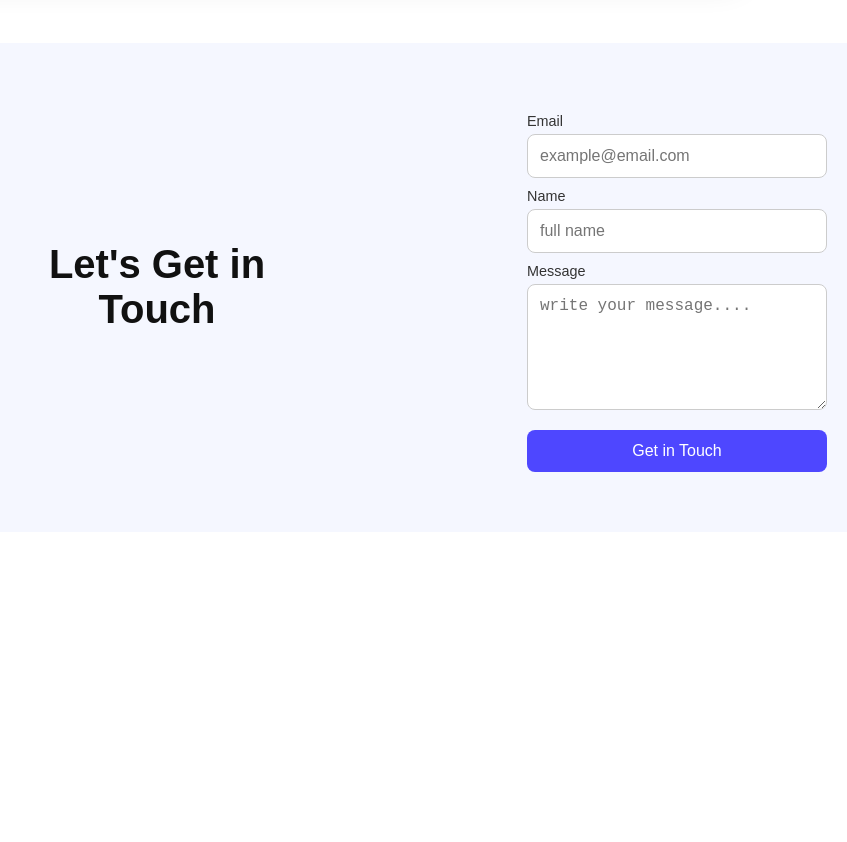
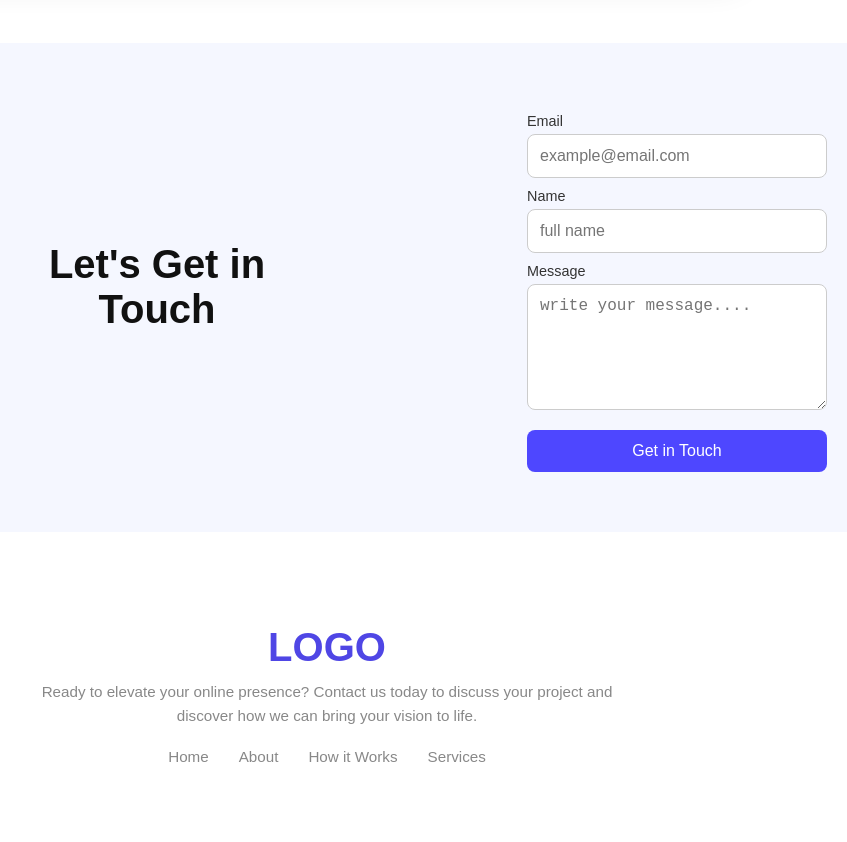
Before and after one commit to MohammedJobair/portfolio-assignment-submit, a plain HTML site: page index.html in a window 1280 px wide. Shown: the part 2586-3428 px from the top of the page, without its empty margins (433-1280 px from the left). Before the commit the page ends 3118 px from the top, so only its background shows below. Drawn offline with Linux system fonts and the light colour scheme.

Commit message:
added the html and css footer content

```diff
--- a/index.html
+++ b/index.html
@@ -111,6 +111,18 @@
     </form>
   </div>
 </section>
+<footer class="footer">
+  <h2 class="logo">LOGO</h2>
+  <p class="footer-text">
+    Ready to elevate your online presence? Contact us today to discuss your project and discover how we can bring your vision to life.
+  </p>
+  <ul class="footer-nav">
+    <li><a href="#">Home</a></li>
+    <li><a href="#">About</a></li>
+    <li><a href="#">How it Works</a></li>
+    <li><a href="#">Services</a></li>
+  </ul>
+</footer>
     </footer>
 </body>
 </html>
--- a/style.css
+++ b/style.css
@@ -281,3 +281,43 @@ h2 {
 .contact-form button:hover {
   background: #4338ca;
 }
+
+.footer {
+  background: #fff;
+  padding: 60px 20px;
+  text-align: center;
+  color: #888;
+}
+
+.footer .logo {
+  font-size: 2.5rem;
+  color: #4f46e5;
+  margin-bottom: 10px;
+}
+
+.footer-text {
+  max-width: 600px;
+  margin: 0 auto 20px;
+  font-size: 0.95rem;
+  line-height: 1.6;
+}
+
+.footer-nav {
+  list-style: none;
+  padding: 0;
+  display: flex;
+  justify-content: center;
+  gap: 30px;
+  flex-wrap: wrap;
+}
+
+.footer-nav a {
+  text-decoration: none;
+  color: #888;
+  font-size: 0.95rem;
+  transition: color 0.3s;
+}
+
+.footer-nav a:hover {
+  color: #4f46e5;
+}
```
